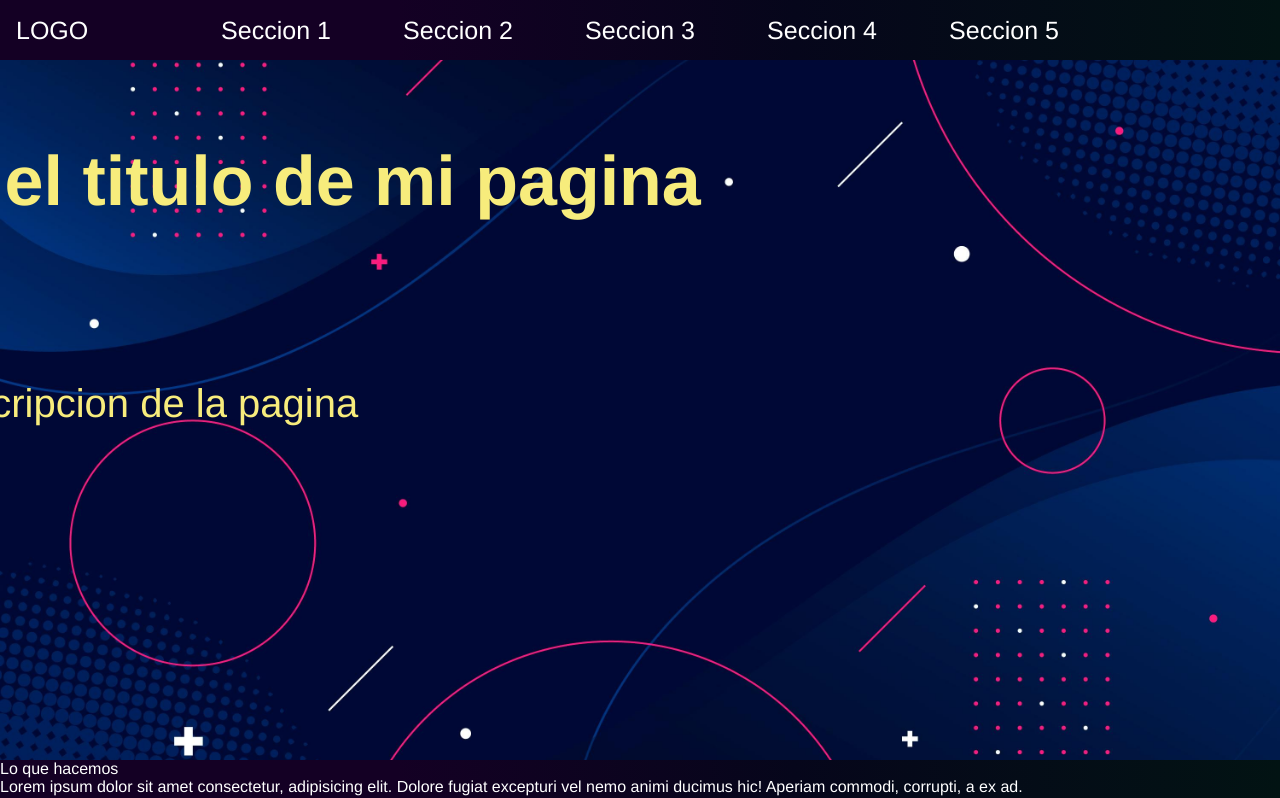
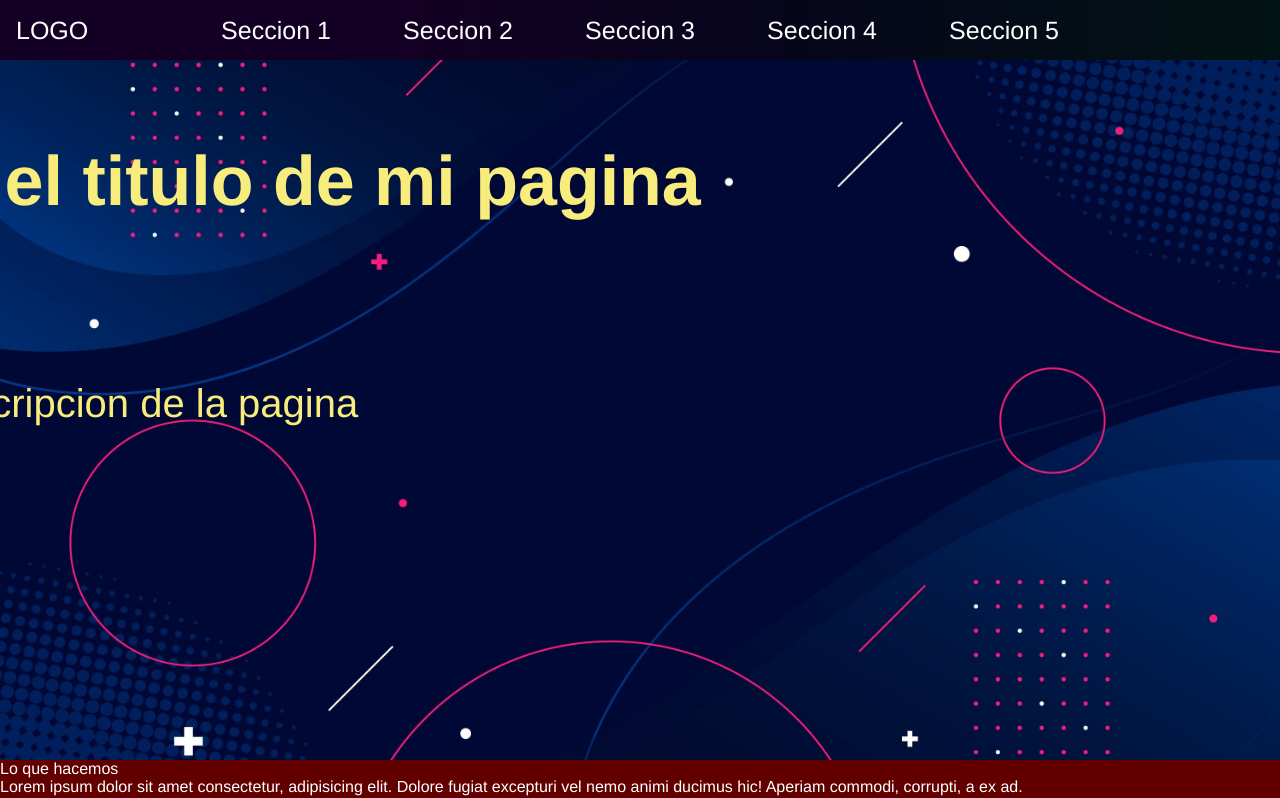
Before and after one commit to cristobalquilimaco/teguilog, a React (Vite) app: page /#/ in a window 1280 px wide. Shown: the top 798 px of the page. Built offline with nearby package versions, Linux system fonts and the light colour scheme.

Commit message:
Se agrega height de 200px y bacgrouncolor

```diff
--- a/src/components/styles/about.css
+++ b/src/components/styles/about.css
@@ -1,4 +1,6 @@
 .principal_about{
+background-color: var(--navbar-color);
 color: var(--text-color-white);
 width: 100%;
+height: 200px; ;
 }
```
